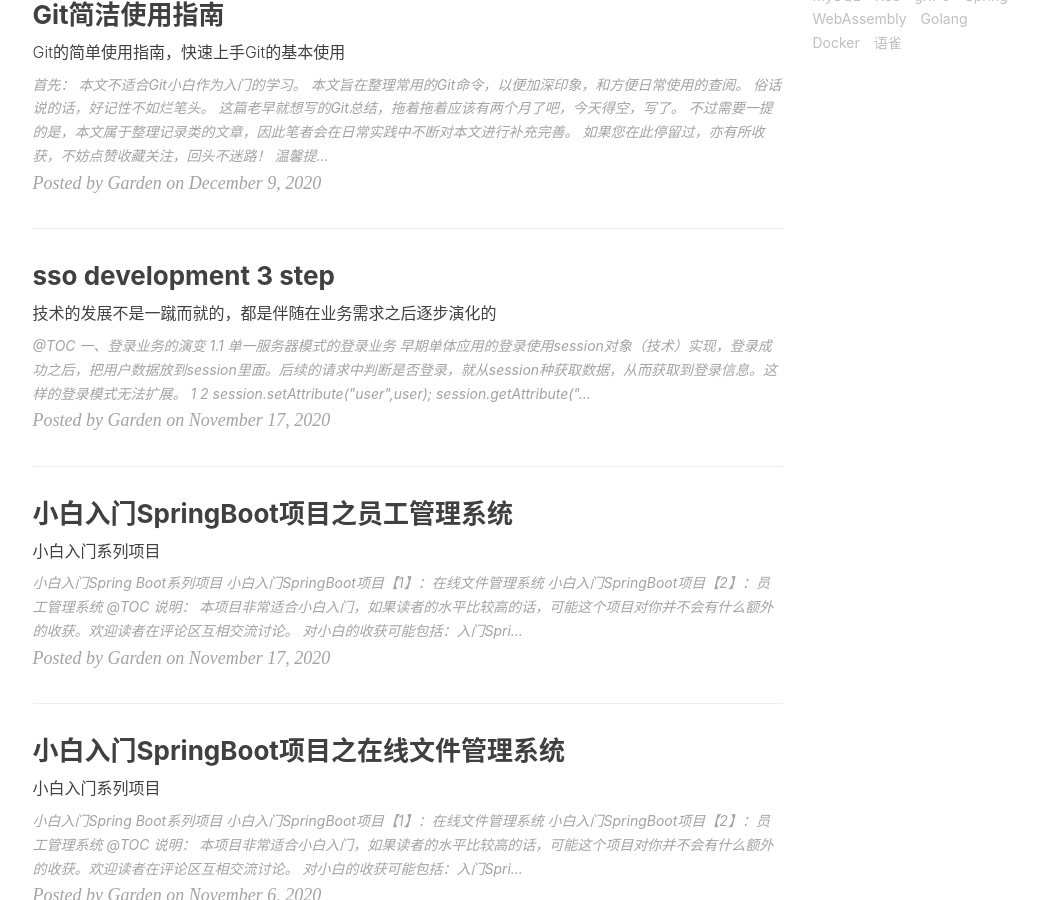
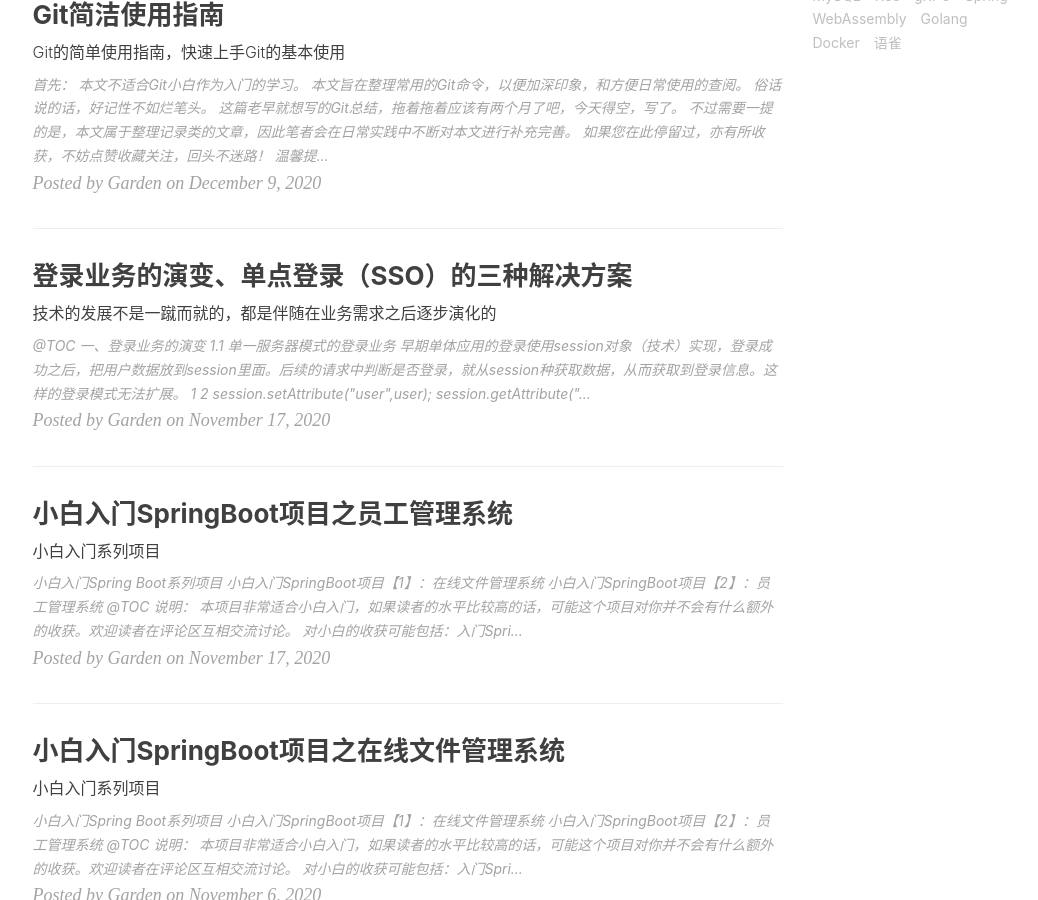
Before and after one commit to GardenChan/GardenChan.github.io, a Jekyll site: the page built from index.html, in a window 1280 px wide and 900 px high, scrolled down 1135 px. Shown: the whole window, without its empty margins (135-1173 px from the left). Built offline with Jekyll 4.4.1, drawn with Linux system fonts in a browser that asks for light colours; nearby versions of some CDN libraries; the list of posts is cut into pages by our own code; comment, search, counter and statistics services are not loaded.

Commit message:
modify post

```diff
--- a/_posts/2022-06-02-sso-development-3-step.md
+++ b/_posts/2022-06-02-sso-development-3-step.md
@@ -1,6 +1,6 @@
 ---
 layout: post
-title: "sso development 3 step"
+title: "登录业务的演变、单点登录（SSO）的三种解决方案"
 subtitle: "技术的发展不是一蹴而就的，都是伴随在业务需求之后逐步演化的"
 date: 2020-11-17
 author: "Garden"
```
